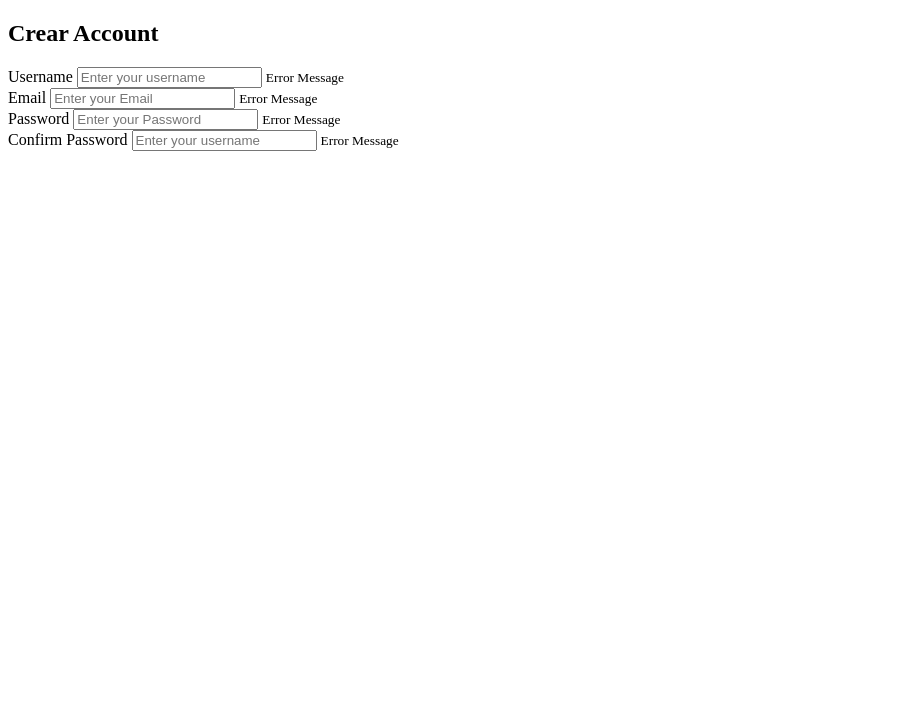
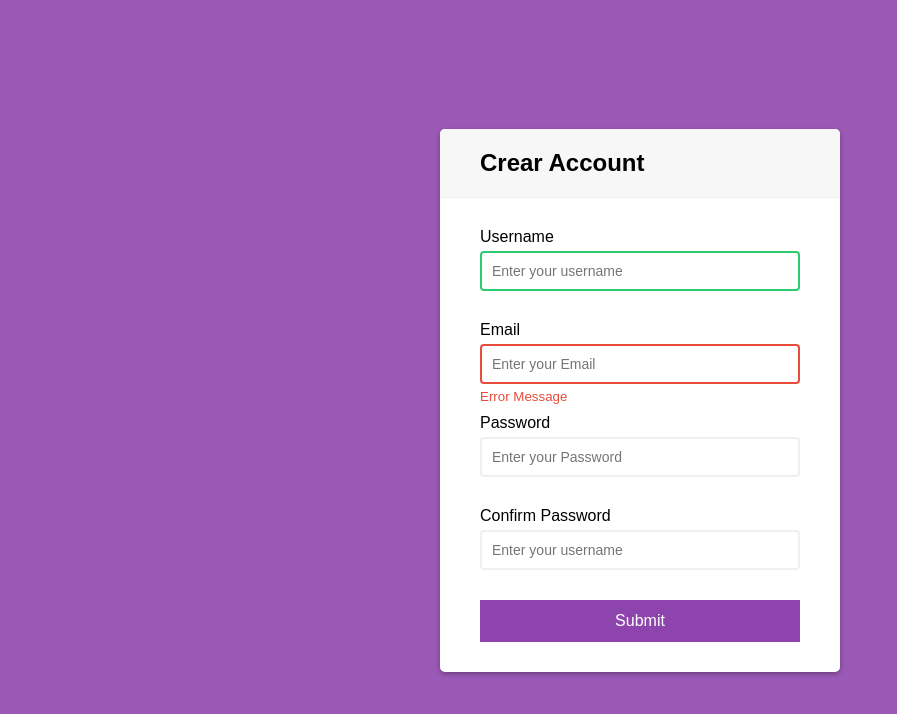
Before and after one commit to jenish-codes/form-validation, a plain HTML site: page index.html in a window 1280 px wide. Shown: the whole page, without its empty margins (0-897 px from the left). Drawn offline with Linux system fonts and the light colour scheme.

Commit message:
Almost Completed Css
-added button on html under form   -and style all css elements   -NOTE: error and Success icon need to be re-editing

```diff
--- a/css/style.css
+++ b/css/style.css
@@ -0,0 +1,109 @@
+* {
+    box-sizing: border-box;
+}
+
+body {
+    background-color: #9b59b6;
+    font-family: sans-serif;
+    display: flex;
+    justify-content: center;
+    align-items: center;
+    min-height: 100vh;
+    margin: 0;
+}
+
+.container {
+    background-color: #fff;
+    border-radius: 5px;
+    box-shadow: 0px 2px 5px rgba(0,0,0,0.3);
+    width: 400px;
+    overflow: hidden;
+    max-width: 100%;
+}
+
+.header {
+    background-color: #f7f7f7;
+    border-bottom: 1px solid #f0f0f0;
+    padding: 20px 40px;
+}
+
+.header h2 {
+    margin: 0;
+}
+
+.form {
+    padding: 30px 40px;
+}
+
+.form-control {
+    margin-bottom: 10px;
+    padding-bottom: 20px;
+    position: relative;
+}
+
+.form-control label {
+    display: inline-block;
+    margin-bottom: 5px;
+}
+
+.form-control input {
+    border: 2px solid #f0f0f0;
+    border-radius: 4px;
+    display: block;
+    font-family: inherit;
+    font-size: 14px;
+    padding: 10px;
+    width: 100%;
+}
+
+.form-control.success input{
+    border-color: #2ecc71;
+}
+
+.form-control.error input{
+    border-color: #e74c3c;
+}
+
+.form-control i {
+    position: absolute;
+    top: 40px;
+    right: 10px;
+    visibility: hidden;
+}
+
+.form-control.success i.fa-check-circle {
+    color: #2ecc71;
+    visibility: visible;
+}
+
+.form-control.error i.fa-exclamation-circle {
+    color: #e74c3c;
+    visibility: visible;
+}
+
+.form-control small {
+    visibility: hidden;
+    position: absolute;
+    bottom: 0;
+    left: 0;
+}
+
+.form-control.error small {
+    color: #e74c3c;
+    visibility: visible;
+}
+
+.form button {
+    background-color: #8e44ad;
+    border: 2px solid #8e44ad;
+    color: #fff;
+    display: block;
+    font-family: inherit;
+    font-size: 16px;
+    padding: 10px;
+    width: 100%;
+}
+
+.form button:hover {
+    background-color: #682286;
+}
--- a/index.html
+++ b/index.html
@@ -14,7 +14,7 @@
             <h2>Crear Account</h2>
         </div>
         <form action="" class="form" id="form">
-            <div class="form-control">
+            <div class="form-control success">
                 <label for="">Username</label>
                 <input type="text" placeholder="Enter your username" id="username">
                 <i></i>
@@ -22,7 +22,7 @@
                 <small>Error Message</small>
             </div>
 
-            <div class="form-control">
+            <div class="form-control error">
                 <label for="">Email</label>
                 <input type="email" placeholder="Enter your Email" id="email">
                 <i></i>
@@ -45,9 +45,7 @@
                 <i></i>
                 <small>Error Message</small>
             </div>
-
-
-
+            <button>Submit</button>
         </form>
     </div>
 </body>
```
